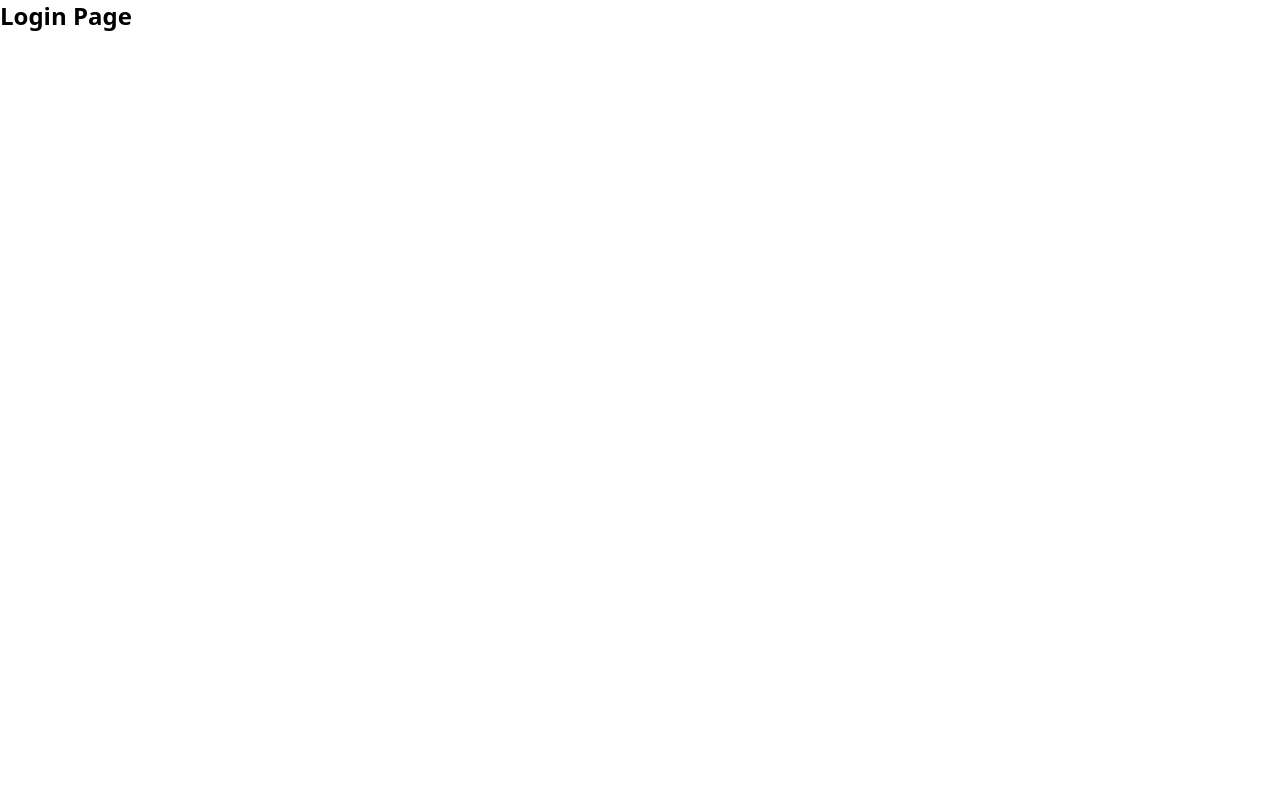
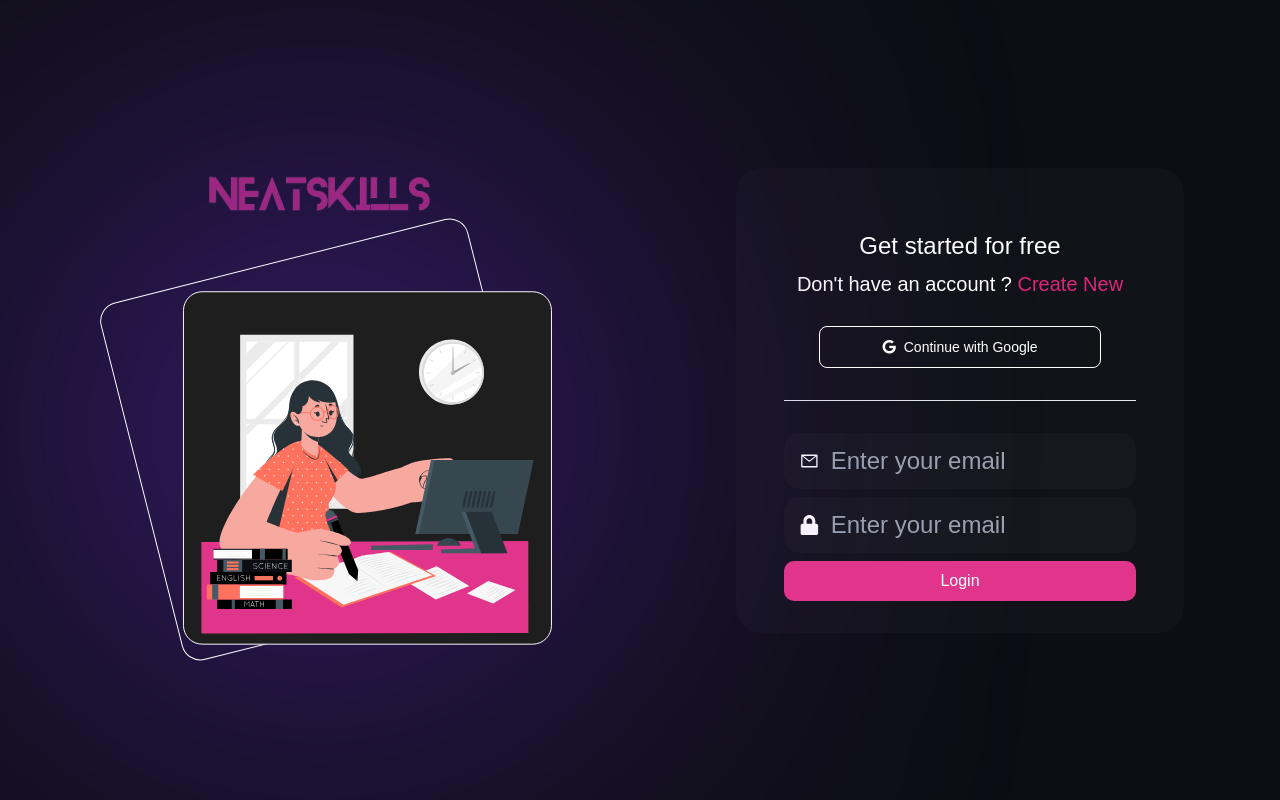
Before and after one commit to vamsi-tupakula/NeatSkills-clone, a React (Create React App) app: page /beta/login in a window 1280 px wide. Built offline with nearby package versions, Linux system fonts and the light colour scheme.

Commit message:
Login and signup pages added

```diff
--- a/src/pages/Login.jsx
+++ b/src/pages/Login.jsx
@@ -1,9 +1,76 @@
 import React from "react";
+import WorkingImg from "../assets/working.svg";
+import NeatSkillsLogo from "../assets/neatskillslogosample.svg";
 
 function Login() {
   return (
-    <div>
-      <h1 className="font-bold text-2xl">Login Page</h1>
+    <div className="w-[100vw] min-h-[100vh] bg-[#0D0E14] grid grid-cols-2 items-center z-[-2] text-center text-white font-sans">
+      <div className="left__img flex flex-col items-center">
+        <img src={NeatSkillsLogo} alt="" />
+        <div>
+          <img src={WorkingImg} alt="" className="w-[460px] z-[5] absolute" />
+          <div className="w-[450px] h-[431px] bg-violet-700 z-[0] rounded-[50%] filter blur-[200px]"></div>
+        </div>
+      </div>
+      <div className="right__form m-auto md:mt-auto  md:w-[35vw] py-[2rem]">
+        <div className="rounded-[25px] py-8 w-full bg-[#15161B] md:bg-[#ffffff05] px-[3rem]  space-y-2 ">
+          <h1 className="md:mt-[30px] md:text-2xl">Get started for free</h1>
+          <p className="text-white text-xl pb-5 ">
+            Don't have an account ?
+            <span className="text-pink-600"> Create New</span>
+          </p>
+          <button className="flex w-[90%] transition-transform duration-300 ease-in-out transform hover:scale-110  hover:shadow-lg md:w-[80%] m-auto py-2 md:text-sm text-xs  text-white align-middle items-center justify-center gap-2 xl:p-[10px] lg:p-1.5px  border-[1px]  border-white rounded-lg">
+            <i class="fa-brands fa-google"></i>
+            Continue with Google
+          </button>
+          <br />
+          <hr />
+          <br />
+          <div className="flex rounded-[15px]  bg-[#ffffff05] items-center px-4">
+            <svg
+              stroke="currentColor"
+              fill="currentColor"
+              stroke-width="0"
+              viewBox="0 0 1024 1024"
+              height="2.5vh"
+              width="2.5vh"
+              xmlns="http://www.w3.org/2000/svg"
+            >
+              <path d="M928 160H96c-17.7 0-32 14.3-32 32v640c0 17.7 14.3 32 32 32h832c17.7 0 32-14.3 32-32V192c0-17.7-14.3-32-32-32zm-40 110.8V792H136V270.8l-27.6-21.5 39.3-50.5 42.8 33.3h643.1l42.8-33.3 39.3 50.5-27.7 21.5zM833.6 232L512 482 190.4 232l-42.8-33.3-39.3 50.5 27.6 21.5 341.6 265.6a55.99 55.99 0 0 0 68.7 0L888 270.8l27.6-21.5-39.3-50.5-42.7 33.2z"></path>
+            </svg>
+            <input
+              type="text"
+              placeholder="Enter your email"
+              className="input text-2xl md:p-3 p-[20px] pr-10 focus:border-transparent focus:outline-none rounded-lg  bg-transparent  w-[100%]"
+              value=""
+              data-temp-mail-org="0"
+            />
+          </div>
+          <div className="flex rounded-[15px]  bg-[#ffffff05] items-center px-4">
+            <svg
+              stroke="currentColor"
+              fill="currentColor"
+              stroke-width="0"
+              viewBox="0 0 448 512"
+              height="2.5vh"
+              width="2.5vh"
+              xmlns="http://www.w3.org/2000/svg"
+            >
+              <path d="M400 224h-24v-72C376 68.2 307.8 0 224 0S72 68.2 72 152v72H48c-26.5 0-48 21.5-48 48v192c0 26.5 21.5 48 48 48h352c26.5 0 48-21.5 48-48V272c0-26.5-21.5-48-48-48zm-104 0H152v-72c0-39.7 32.3-72 72-72s72 32.3 72 72v72z"></path>
+            </svg>
+            <input
+              type="text"
+              placeholder="Enter your email"
+              className="input text-2xl md:p-3 p-[20px] pr-10 focus:border-transparent focus:outline-none rounded-lg  bg-transparent  w-[100%]"
+              value=""
+              data-temp-mail-org="0"
+            />
+          </div>
+          <button className="bg-[#E1348B] transition-transform duration-300 ease-in-out transform hover:scale-110  hover:shadow-lg md:w-[100%] w-[50%] p-2   rounded-[10px]">
+            Login
+          </button>
+        </div>
+      </div>
     </div>
   );
 }
--- a/src/pages/Sections/HomeSection.jsx
+++ b/src/pages/Sections/HomeSection.jsx
@@ -49,7 +49,7 @@ function HomeSection() {
               height="1000"
               decoding="async"
               data-nimg="1"
-              class="lg:mr-[6%]"
+              className="lg:mr-[6%]"
               style={{ color: "transparent" }}
               src={SkillDevelopmentImg}
             />
--- a/src/pages/SignUp.jsx
+++ b/src/pages/SignUp.jsx
@@ -1,9 +1,75 @@
 import React from "react";
+import WorkingImg from "../assets/working.svg";
+import NeatSkillsLogo from "../assets/neatskillslogosample.svg";
 
 function SignUp() {
   return (
-    <div>
-      <h1 className="font-bold text-2xl">SignUp Page</h1>
+    <div className="w-[100vw] min-h-[100vh] bg-[#0D0E14] grid grid-cols-2 items-center z-[-2] text-center text-white font-sans">
+      <div className="left__img flex flex-col items-center">
+        <img src={NeatSkillsLogo} alt="" />
+        <div>
+          <img src={WorkingImg} alt="" className="w-[460px] z-[5] absolute" />
+          <div className="w-[450px] h-[431px] bg-violet-700 z-[0] rounded-[50%] filter blur-[200px]"></div>
+        </div>
+      </div>
+      <div className="right__form m-auto md:mt-auto  md:w-[35vw] py-[2rem]">
+        <div className="rounded-[25px] py-8 w-full bg-[#15161B] md:bg-[#ffffff05] px-[3rem]  space-y-2 ">
+          <h1 className="md:mt-[30px] md:text-2xl">Get started for free</h1>
+          <p className="text-white text-xl pb-5 ">
+            Already have an account <span className="text-pink-600">Login</span>
+          </p>
+          <button className="flex w-[90%] transition-transform duration-300 ease-in-out transform hover:scale-110  hover:shadow-lg md:w-[80%] m-auto py-2 md:text-sm text-xs  text-white align-middle items-center justify-center gap-2 xl:p-[10px] lg:p-1.5px  border-[1px]  border-white rounded-lg">
+            <i class="fa-brands fa-google"></i>
+            Continue with Google
+          </button>
+          <br />
+          <hr />
+          <br />
+          <div className="flex rounded-[15px]  bg-[#ffffff05] items-center px-4">
+            <svg
+              stroke="currentColor"
+              fill="currentColor"
+              stroke-width="0"
+              viewBox="0 0 1024 1024"
+              height="2.5vh"
+              width="2.5vh"
+              xmlns="http://www.w3.org/2000/svg"
+            >
+              <path d="M928 160H96c-17.7 0-32 14.3-32 32v640c0 17.7 14.3 32 32 32h832c17.7 0 32-14.3 32-32V192c0-17.7-14.3-32-32-32zm-40 110.8V792H136V270.8l-27.6-21.5 39.3-50.5 42.8 33.3h643.1l42.8-33.3 39.3 50.5-27.7 21.5zM833.6 232L512 482 190.4 232l-42.8-33.3-39.3 50.5 27.6 21.5 341.6 265.6a55.99 55.99 0 0 0 68.7 0L888 270.8l27.6-21.5-39.3-50.5-42.7 33.2z"></path>
+            </svg>
+            <input
+              type="text"
+              placeholder="Enter your email"
+              className="input text-2xl md:p-3 p-[20px] pr-10 focus:border-transparent focus:outline-none rounded-lg  bg-transparent  w-[100%]"
+              value=""
+              data-temp-mail-org="0"
+            />
+          </div>
+          <div className="flex rounded-[15px]  bg-[#ffffff05] items-center px-4">
+            <svg
+              stroke="currentColor"
+              fill="currentColor"
+              stroke-width="0"
+              viewBox="0 0 448 512"
+              height="2.5vh"
+              width="2.5vh"
+              xmlns="http://www.w3.org/2000/svg"
+            >
+              <path d="M400 224h-24v-72C376 68.2 307.8 0 224 0S72 68.2 72 152v72H48c-26.5 0-48 21.5-48 48v192c0 26.5 21.5 48 48 48h352c26.5 0 48-21.5 48-48V272c0-26.5-21.5-48-48-48zm-104 0H152v-72c0-39.7 32.3-72 72-72s72 32.3 72 72v72z"></path>
+            </svg>
+            <input
+              type="text"
+              placeholder="Enter your email"
+              className="input text-2xl md:p-3 p-[20px] pr-10 focus:border-transparent focus:outline-none rounded-lg  bg-transparent  w-[100%]"
+              value=""
+              data-temp-mail-org="0"
+            />
+          </div>
+          <button className="bg-[#E1348B] transition-transform duration-300 ease-in-out transform hover:scale-110  hover:shadow-lg md:w-[100%] w-[50%] p-2   rounded-[10px]">
+            SignUp
+          </button>
+        </div>
+      </div>
     </div>
   );
 }
```
Also changed, not shown: src/assets/working.svg (added).
